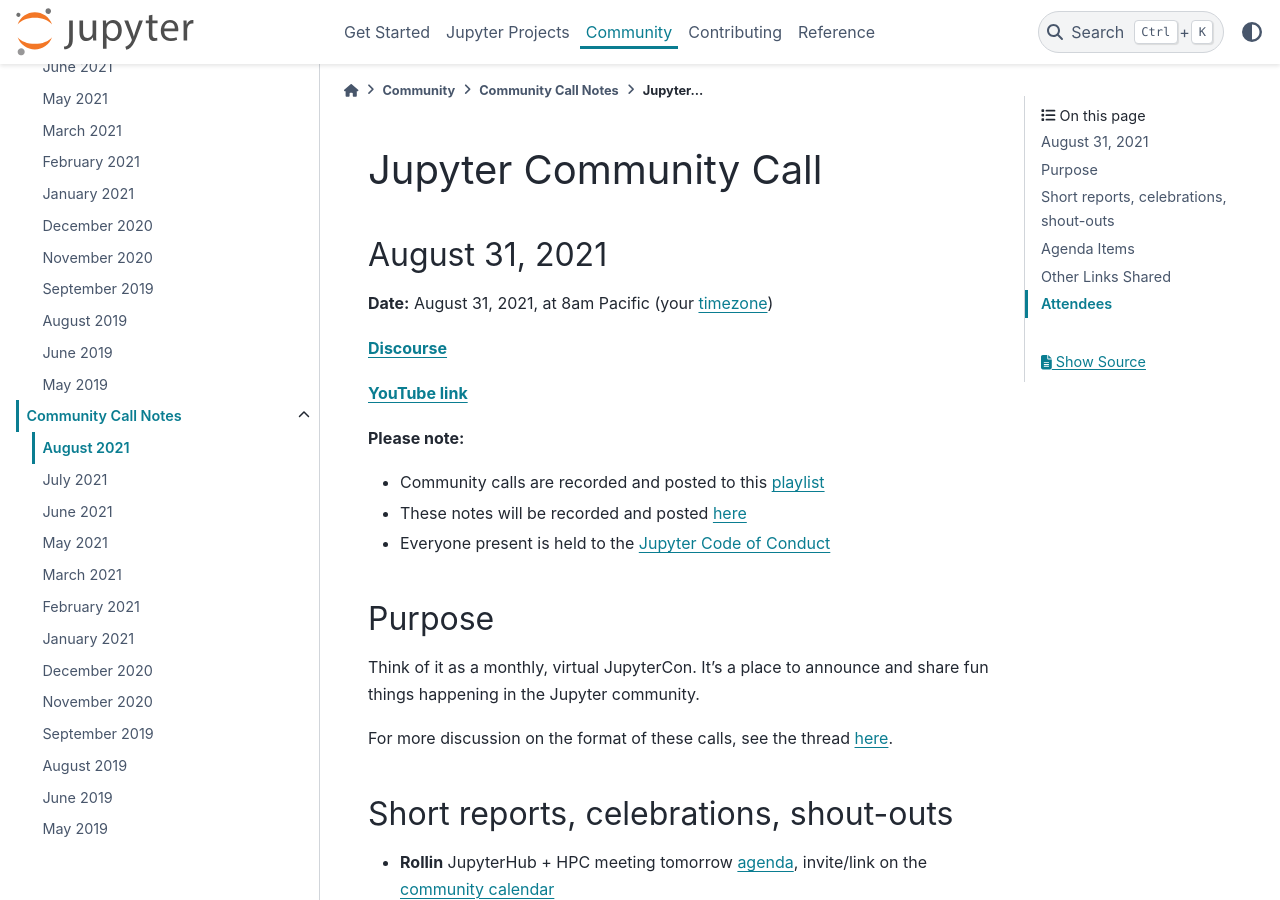
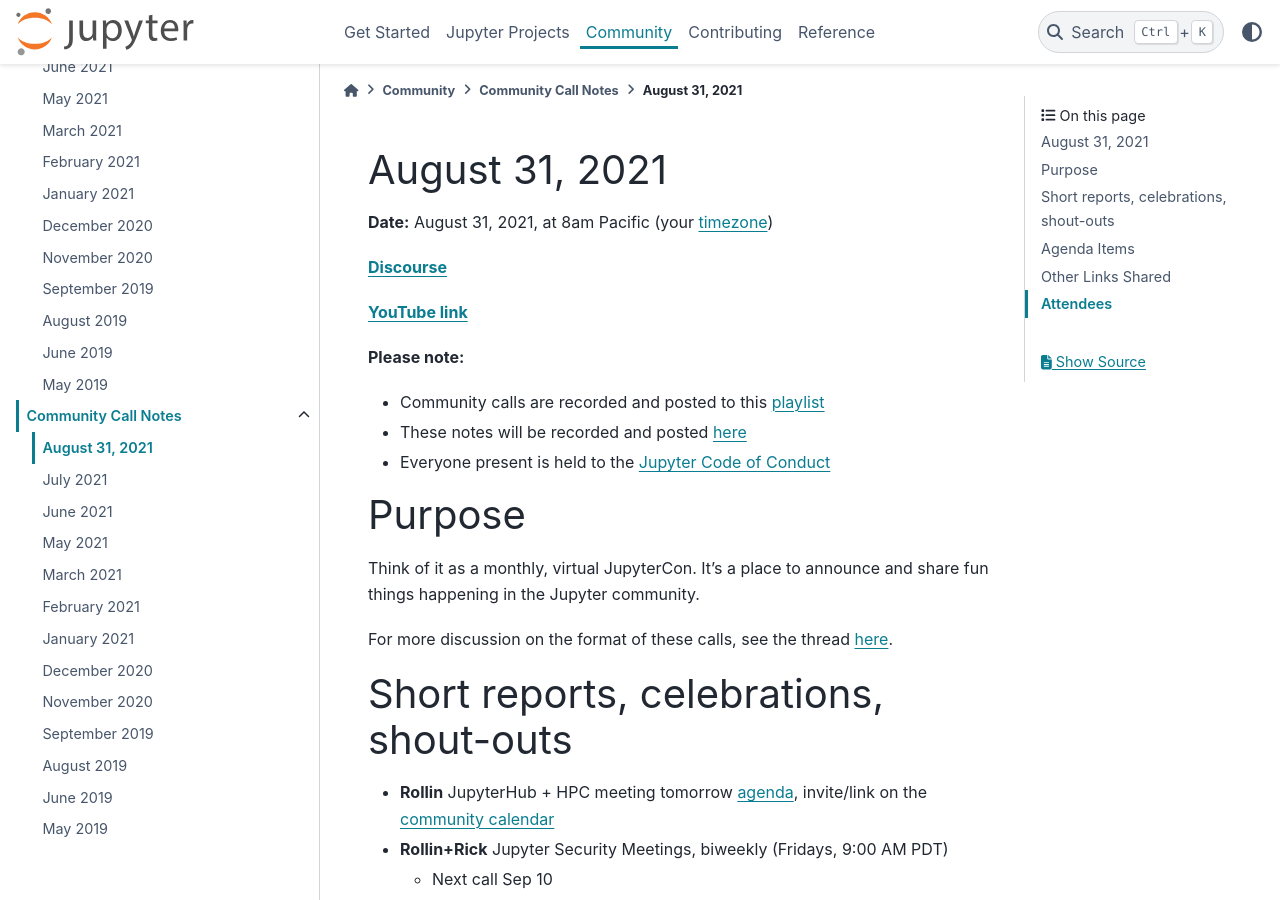
Before and after one commit to jupyter/jupyter, a Sphinx documentation site: the page built from docs/source/community/community-call-notes/2021-august.md, in a window 1280 px wide and 900 px high. Built offline with Sphinx 7.4.7 and the PyData theme 0.15.4, drawn with Linux system fonts in a browser that asks for light colours; pages that are not in the unit, such as notebooks, are missing from menus.

Commit message:
Apply zsailer's suggestions
Co-authored-by: Zachary Sailer <zachsailer@gmail.com>

```diff
--- a/docs/source/community/community-call-notes/2021-august.md
+++ b/docs/source/community/community-call-notes/2021-august.md
@@ -1,4 +1,3 @@
-# Jupyter Community Call
 ## August 31, 2021
 
 **Date:** August 31, 2021, at 8am Pacific (your [timezone](https://arewemeetingyet.com/Los%20Angeles/2021-08-31/8:00/Jupyter%20Community%20Call))
```
